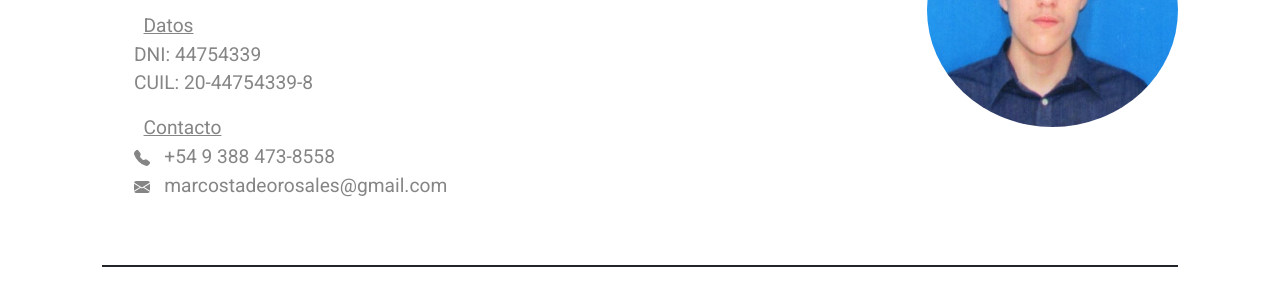
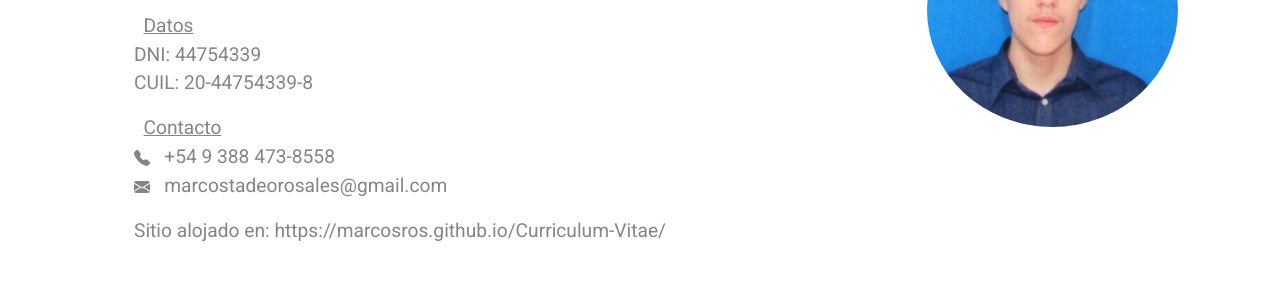
Before and after one commit to MarcosRos/Curriculum-Vitae, a plain HTML site: page index.html in a window 1280 px wide. Shown: the part 139-446 px from the top of the page. Drawn offline with nearby package versions, Linux system fonts and the light colour scheme.

Commit message:
Update index.html

```diff
--- a/index.html
+++ b/index.html
@@ -58,6 +58,10 @@
                                     <path d="M.05 3.555A2 2 0 0 1 2 2h12a2 2 0 0 1 1.95 1.555L8 8.414.05 3.555ZM0 4.697v7.104l5.803-3.558L0 4.697ZM6.761 8.83l-6.57 4.027A2 2 0 0 0 2 14h12a2 2 0 0 0 1.808-1.144l-6.57-4.027L8 9.586l-1.239-.757Zm3.436-.586L16 11.801V4.697l-5.803 3.546Z"/>
                                   </svg>&nbsp;&nbsp;&nbsp;marcostadeorosales@gmail.com</li>
                             </ul>
+                            <ul style="list-style-type: none;">
+                                 <li>Sitio alojado en: https://marcosros.github.io/Curriculum-Vitae/</li>
+                                </ul>
+
                         </div>
                         <!--
                         <div>
```
